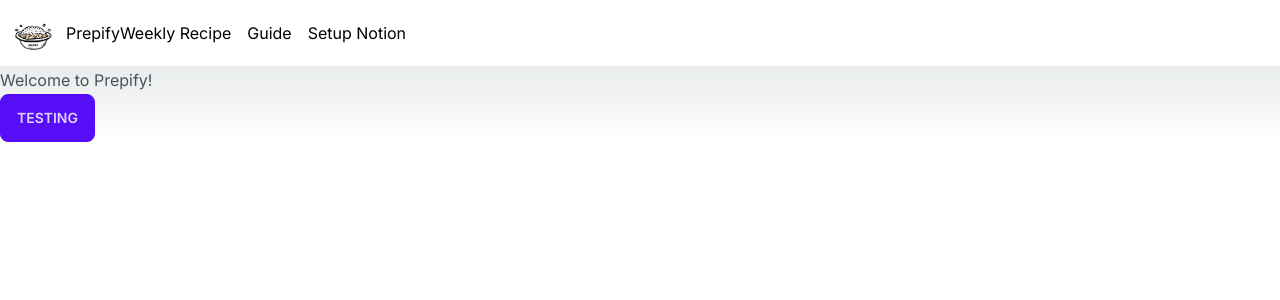
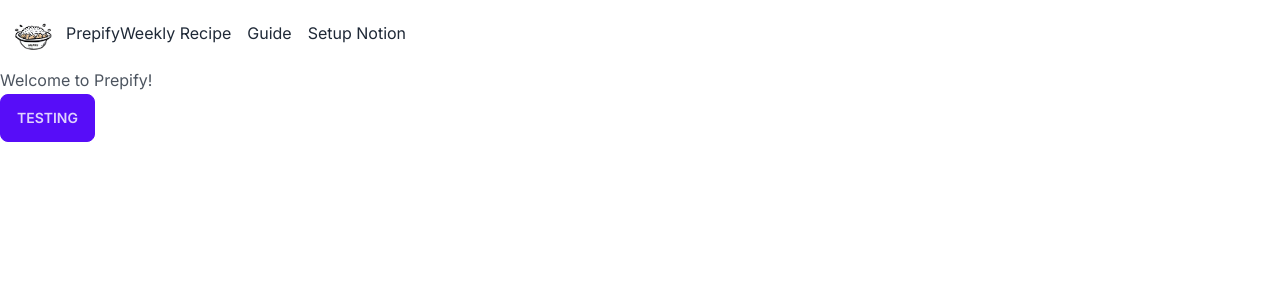
Before and after one commit to TottySnowman/prepify, a Next.js app: page / in a window 1280 px wide. Shown: the top 300 px of the page. Built offline with nearby package versions, Linux system fonts and the light colour scheme; no server answers.

Commit message:
added new color styles

```diff
--- a/app/globals.css
+++ b/app/globals.css
@@ -3,16 +3,128 @@
 @tailwind utilities;
 
 :root {
-  --foreground-rgb: 0, 0, 0;
-  --background-start-rgb: 214, 219, 220;
-  --background-end-rgb: 255, 255, 255;
+      --text-50: #fef7e7;
+    --text-100: #fcefcf;
+    --text-200: #fae09e;
+    --text-300: #f7d06e;
+    --text-400: #f5c13d;
+    --text-500: #f2b10d;
+    --text-600: #c28e0a;
+    --text-700: #916a08;
+    --text-800: #614705;
+    --text-900: #302303;
+    --text-950: #181201;
+
+    --background-50: #f2f2f2;
+    --background-100: #e6e6e6;
+    --background-200: #cccccc;
+    --background-300: #b3b3b3;
+    --background-400: #999999;
+    --background-500: #808080;
+    --background-600: #666666;
+    --background-700: #4d4d4d;
+    --background-800: #333333;
+    --background-900: #1a1a1a;
+    --background-950: #0d0d0d;
+
+    --primary-50: #e7fdf0;
+    --primary-100: #d0fbe2;
+    --primary-200: #a1f7c5;
+    --primary-300: #71f4a8;
+    --primary-400: #42f08b;
+    --primary-500: #13ec6d;
+    --primary-600: #0fbd58;
+    --primary-700: #0b8e42;
+    --primary-800: #085e2c;
+    --primary-900: #042f16;
+    --primary-950: #02180b;
+
+    --secondary-50: #f2f2f2;
+    --secondary-100: #e6e6e6;
+    --secondary-200: #cccccc;
+    --secondary-300: #b3b3b3;
+    --secondary-400: #999999;
+    --secondary-500: #808080;
+    --secondary-600: #666666;
+    --secondary-700: #4d4d4d;
+    --secondary-800: #333333;
+    --secondary-900: #1a1a1a;
+    --secondary-950: #0d0d0d;
+
+    --accent-50: #e6fef0;
+    --accent-100: #cefde2;
+    --accent-200: #9cfcc4;
+    --accent-300: #6bfaa7;
+    --accent-400: #39f989;
+    --accent-500: #08f76c;
+    --accent-600: #06c656;
+    --accent-700: #059441;
+    --accent-800: #03632b;
+    --accent-900: #023116;
+    --accent-950: #01190b;
 }
 
 @media (prefers-color-scheme: dark) {
   :root {
-    --foreground-rgb: 255, 255, 255;
-    --background-start-rgb: 0, 0, 0;
-    --background-end-rgb: 0, 0, 0;
+    --text-50: #181201;
+    --text-100: #302303;
+    --text-200: #614705;
+    --text-300: #916a08;
+    --text-400: #c28e0a;
+    --text-500: #f2b10d;
+    --text-600: #f5c13d;
+    --text-700: #f7d06e;
+    --text-800: #fae09e;
+    --text-900: #fcefcf;
+    --text-950: #fef7e7;
+
+    --background-50: #0d0d0d;
+    --background-100: #1a1a1a;
+    --background-200: #333333;
+    --background-300: #4d4d4d;
+    --background-400: #666666;
+    --background-500: #808080;
+    --background-600: #999999;
+    --background-700: #b3b3b3;
+    --background-800: #cccccc;
+    --background-900: #e6e6e6;
+    --background-950: #f2f2f2;
+
+    --primary-50: #02180b;
+    --primary-100: #042f16;
+    --primary-200: #085e2c;
+    --primary-300: #0b8e42;
+    --primary-400: #0fbd58;
+    --primary-500: #13ec6d;
+    --primary-600: #42f08b;
+    --primary-700: #71f4a8;
+    --primary-800: #a1f7c5;
+    --primary-900: #d0fbe2;
+    --primary-950: #e7fdf0;
+
+    --secondary-50: #0d0d0d;
+    --secondary-100: #1a1a1a;
+    --secondary-200: #333333;
+    --secondary-300: #4d4d4d;
+    --secondary-400: #666666;
+    --secondary-500: #808080;
+    --secondary-600: #999999;
+    --secondary-700: #b3b3b3;
+    --secondary-800: #cccccc;
+    --secondary-900: #e6e6e6;
+    --secondary-950: #f2f2f2;
+
+    --accent-50: #01190b;
+    --accent-100: #023116;
+    --accent-200: #03632b;
+    --accent-300: #059441;
+    --accent-400: #06c656;
+    --accent-500: #08f76c;
+    --accent-600: #39f989;
+    --accent-700: #6bfaa7;
+    --accent-800: #9cfcc4;
+    --accent-900: #cefde2;
+    --accent-950: #e6fef0;
   }
 }
 
--- a/tailwind.config.js
+++ b/tailwind.config.js
@@ -8,5 +8,72 @@
   theme: {
     extend: {},
   },
+  colors: {
+    text: {
+      50: "var(--text-50)",
+      100: "var(--text-100)",
+      200: "var(--text-200)",
+      300: "var(--text-300)",
+      400: "var(--text-400)",
+      500: "var(--text-500)",
+      600: "var(--text-600)",
+      700: "var(--text-700)",
+      800: "var(--text-800)",
+      900: "var(--text-900)",
+      950: "var(--text-950)",
+    },
+    background: {
+      50: "var(--background-50)",
+      100: "var(--background-100)",
+      200: "var(--background-200)",
+      300: "var(--background-300)",
+      400: "var(--background-400)",
+      500: "var(--background-500)",
+      600: "var(--background-600)",
+      700: "var(--background-700)",
+      800: "var(--background-800)",
+      900: "var(--background-900)",
+      950: "var(--background-950)",
+    },
+    primary: {
+      50: "var(--primary-50)",
+      100: "var(--primary-100)",
+      200: "var(--primary-200)",
+      300: "var(--primary-300)",
+      400: "var(--primary-400)",
+      500: "var(--primary-500)",
+      600: "var(--primary-600)",
+      700: "var(--primary-700)",
+      800: "var(--primary-800)",
+      900: "var(--primary-900)",
+      950: "var(--primary-950)",
+    },
+    secondary: {
+      50: "var(--secondary-50)",
+      100: "var(--secondary-100)",
+      200: "var(--secondary-200)",
+      300: "var(--secondary-300)",
+      400: "var(--secondary-400)",
+      500: "var(--secondary-500)",
+      600: "var(--secondary-600)",
+      700: "var(--secondary-700)",
+      800: "var(--secondary-800)",
+      900: "var(--secondary-900)",
+      950: "var(--secondary-950)",
+    },
+    accent: {
+      50: "var(--accent-50)",
+      100: "var(--accent-100)",
+      200: "var(--accent-200)",
+      300: "var(--accent-300)",
+      400: "var(--accent-400)",
+      500: "var(--accent-500)",
+      600: "var(--accent-600)",
+      700: "var(--accent-700)",
+      800: "var(--accent-800)",
+      900: "var(--accent-900)",
+      950: "var(--accent-950)",
+    },
+  },
   plugins: [require("@tailwindcss/typography"), require("daisyui")],
 };
```
